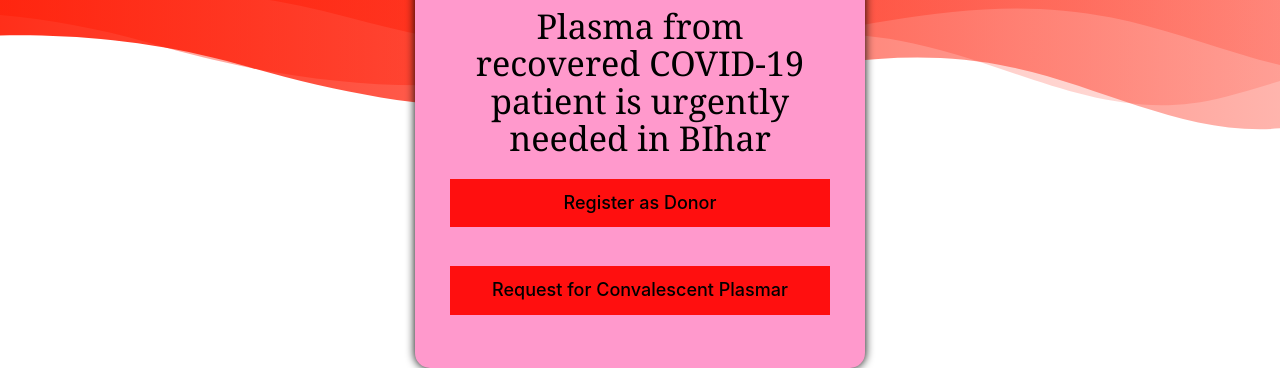
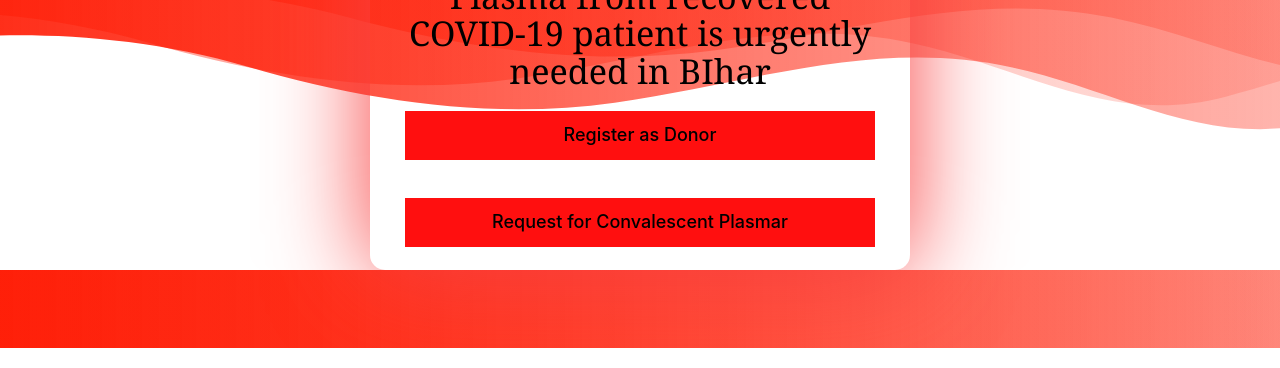
Before and after one commit to Shivam648/Plasma_Donor, a plain HTML site: page index.html in a window 1280 px wide. Shown: the part 452-820 px from the top of the page. Drawn offline with Linux system fonts and the light colour scheme; files whose address does not match are found by name.

Commit message:
Update style.css

```diff
--- a/style.css
+++ b/style.css
@@ -21,12 +21,12 @@ p {text-align: center;
 
 .form-container
 {
-  width: 450px;
+  width: 540px;
   height: auto;
-  padding: 45px 35px;
-  background-color: #ff99cc;
+  padding: 15px 35px;
+  background-color: transparent;
   border-radius: 15px;
-  box-shadow: 0 0 10px 0 #000;
+  box-shadow: 0 0 100px 0 rgb(248, 63, 63);
   margin: auto;
   position: -webkit-sticky;
   margin-top: 100px;
```
